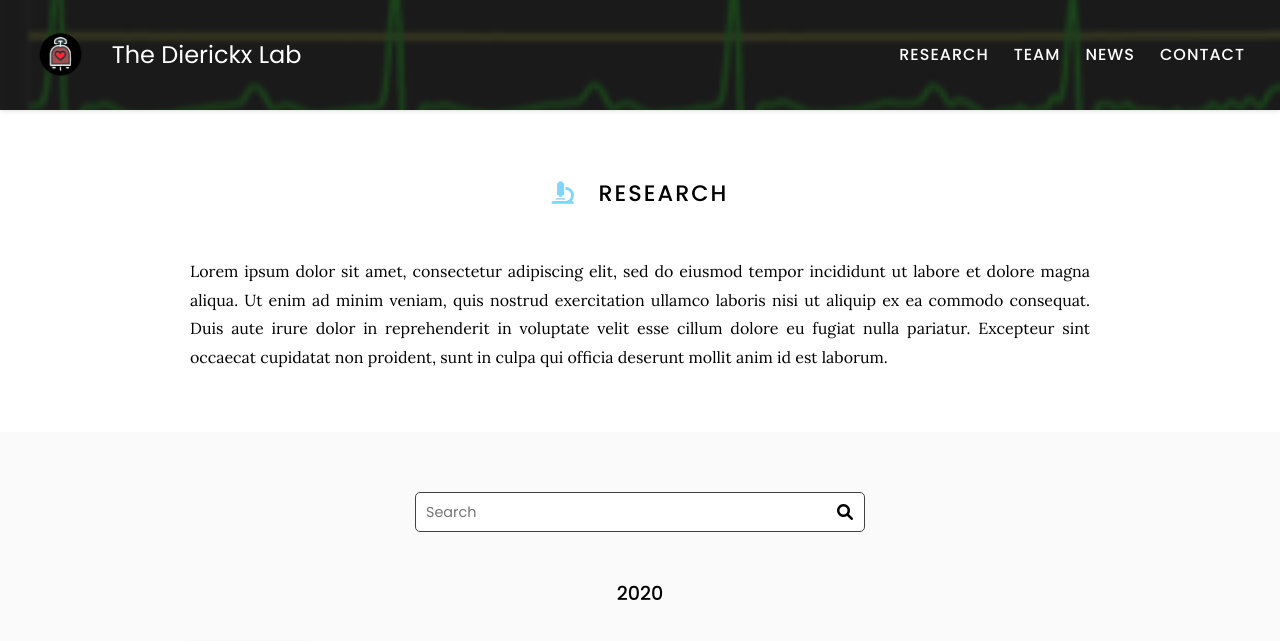
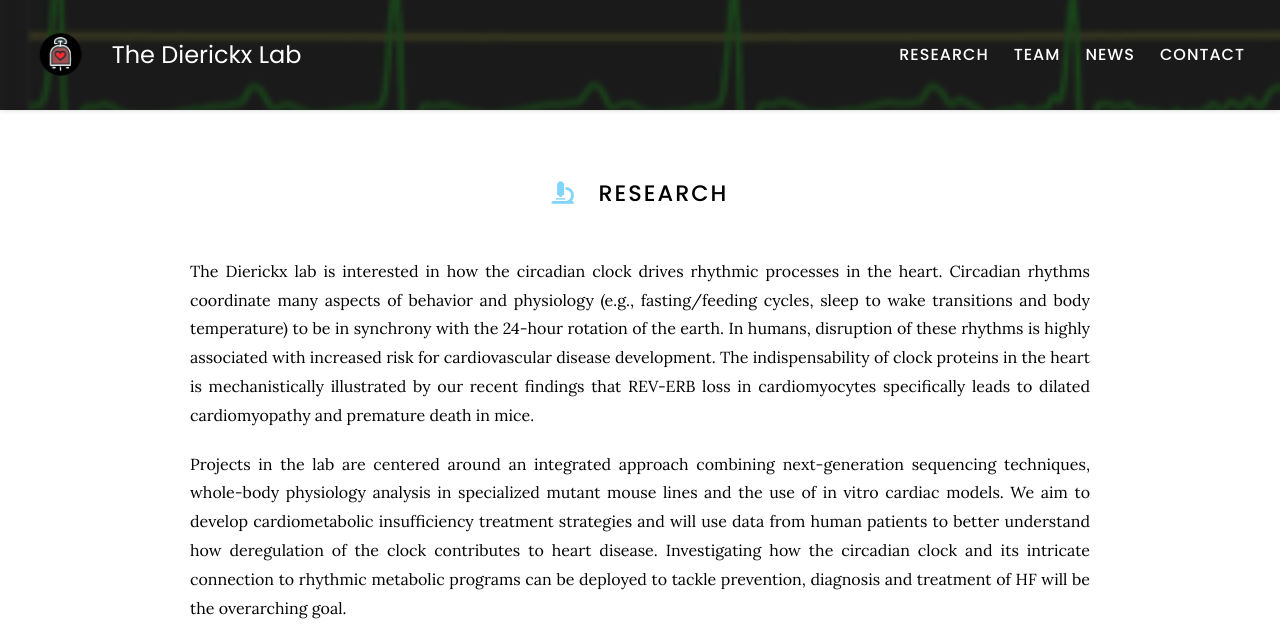
Before and after one commit to theDierickxLab/theDierickxLab, a Jekyll site: the page built from research/index.md, in a window 1280 px wide and 900 px high, cut to the strip 0-641 px from the top of the window. Built offline with Jekyll 4.4.1, drawn with Linux system fonts in a browser that asks for light colours.

Commit message:
Update index.md

```diff
--- a/research/index.md
+++ b/research/index.md
@@ -7,10 +7,13 @@ nav:
 
 # <i class="fas fa-microscope"></i>Research
 
-Lorem ipsum dolor sit amet, consectetur adipiscing elit, sed do eiusmod tempor incididunt ut labore et dolore magna aliqua.
-Ut enim ad minim veniam, quis nostrud exercitation ullamco laboris nisi ut aliquip ex ea commodo consequat.
-Duis aute irure dolor in reprehenderit in voluptate velit esse cillum dolore eu fugiat nulla pariatur.
-Excepteur sint occaecat cupidatat non proident, sunt in culpa qui officia deserunt mollit anim id est laborum.
+The Dierickx lab is interested in how the circadian clock drives rhythmic processes in the heart. Circadian rhythms coordinate many aspects of behavior and physiology (e.g., fasting/feeding cycles, sleep to wake transitions and body temperature) to be in synchrony with the 24-hour rotation of the earth. In humans, disruption of these rhythms is highly associated with increased risk for cardiovascular disease development. The indispensability of clock proteins in the heart is mechanistically illustrated by our recent findings that REV-ERB loss in cardiomyocytes specifically leads to dilated cardiomyopathy and premature death in mice.
+
+
+
+Projects in the lab are centered around an integrated approach combining next-generation sequencing techniques, whole-body physiology analysis in specialized mutant mouse lines and the use of in vitro cardiac models. We aim to develop cardiometabolic insufficiency treatment strategies and will use data from human patients to better understand how deregulation of the clock contributes to heart disease. Investigating how the circadian clock and its intricate connection to rhythmic metabolic programs can be deployed to tackle prevention, diagnosis and treatment of HF will be the overarching goal.
+
+
 
 {% include section.html %}
 
```
